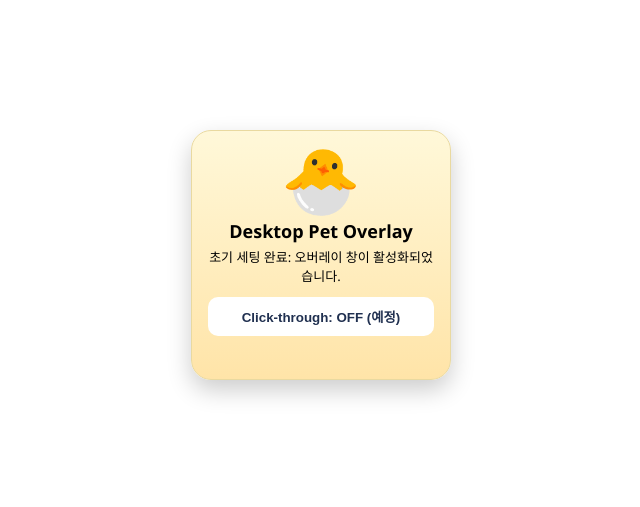
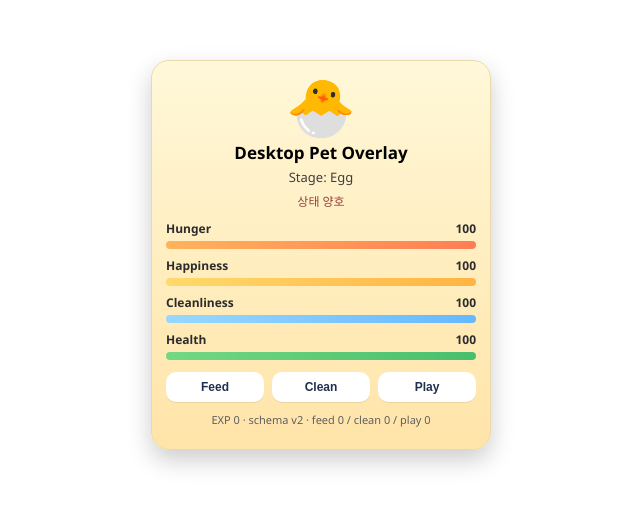
Before and after one commit to Jinhyo-Jung/DesktopPetOverlay, a website built with Vite: page index.html in a window 1280 px wide. Shown: the part 145-652 px from the top of the page, without its empty margins (319-959 px from the left). Built offline with nearby package versions, Linux system fonts and the light colour scheme.

Commit message:
feat: implement feed/clean/play flow with save migration guard

```diff
--- a/index.html
+++ b/index.html
@@ -8,10 +8,57 @@
   <body>
     <main class="pet-shell">
       <section class="pet-card">
-        <div class="pet-face" aria-hidden="true">🐣</div>
+        <div id="pet-face" class="pet-face" aria-hidden="true">🐣</div>
         <h1>Desktop Pet Overlay</h1>
-        <p>초기 세팅 완료: 오버레이 창이 활성화되었습니다.</p>
-        <button id="click-toggle" type="button">Click-through: OFF (예정)</button>
+        <p id="stage-text" class="stage-text">Stage: Egg</p>
+        <p id="warning-text" class="warning-text">상태 양호</p>
+
+        <section class="stats-panel" aria-label="Pet stats">
+          <div class="stat-item">
+            <div class="stat-label-row">
+              <span>Hunger</span>
+              <span id="hunger-value">100</span>
+            </div>
+            <div class="stat-bar">
+              <div id="hunger-fill" class="stat-fill hunger"></div>
+            </div>
+          </div>
+          <div class="stat-item">
+            <div class="stat-label-row">
+              <span>Happiness</span>
+              <span id="happiness-value">100</span>
+            </div>
+            <div class="stat-bar">
+              <div id="happiness-fill" class="stat-fill happiness"></div>
+            </div>
+          </div>
+          <div class="stat-item">
+            <div class="stat-label-row">
+              <span>Cleanliness</span>
+              <span id="cleanliness-value">100</span>
+            </div>
+            <div class="stat-bar">
+              <div id="cleanliness-fill" class="stat-fill cleanliness"></div>
+            </div>
+          </div>
+          <div class="stat-item">
+            <div class="stat-label-row">
+              <span>Health</span>
+              <span id="health-value">100</span>
+            </div>
+            <div class="stat-bar">
+              <div id="health-fill" class="stat-fill health"></div>
+            </div>
+          </div>
+        </section>
+
+        <div class="action-row">
+          <button id="feed-btn" type="button">Feed</button>
+          <button id="clean-btn" type="button">Clean</button>
+          <button id="play-btn" type="button">Play</button>
+        </div>
+
+        <p id="meta-text" class="meta-text">EXP 0 · schema v2</p>
       </section>
     </main>
     <script type="module" src="/src/renderer.ts"></script>
--- a/src/index.css
+++ b/src/index.css
@@ -25,43 +25,124 @@ body {
   height: 100%;
   display: grid;
   place-items: center;
+  padding: 8px;
 }
 
 .pet-card {
-  width: 260px;
-  min-height: 250px;
-  border-radius: 20px;
-  border: 1px solid #e9d9a0;
+  width: 100%;
+  max-width: 340px;
+  min-height: 390px;
+  border-radius: 18px;
+  border: 1px solid #ead9aa;
   background: linear-gradient(180deg, #fff8d9, #ffe4a8);
   box-shadow: 0 10px 24px rgba(0, 0, 0, 0.2);
-  padding: 16px;
+  padding: 14px;
+  text-align: left;
+}
+
+.pet-face {
+  text-align: center;
+  font-size: 56px;
+  line-height: 1;
+  margin-top: 2px;
+}
+
+h1 {
+  margin: 8px 0 0;
+  font-size: 17px;
   text-align: center;
 }
 
-.pet-face {
-  font-size: 64px;
-  line-height: 1;
+.stage-text {
+  margin: 4px 0 0;
+  text-align: center;
+  font-size: 13px;
+  color: #3f3f3f;
 }
 
-h1 {
-  margin: 8px 0 4px;
-  font-size: 18px;
+.warning-text {
+  margin: 6px 0 10px;
+  font-size: 12px;
+  text-align: center;
+  color: #95413f;
+  min-height: 18px;
 }
 
-p {
-  margin: 0;
-  font-size: 13px;
+.stats-panel {
+  display: grid;
+  gap: 8px;
+}
+
+.stat-item {
+  display: grid;
+  gap: 4px;
+}
+
+.stat-label-row {
+  display: flex;
+  align-items: center;
+  justify-content: space-between;
+  font-size: 12px;
+  font-weight: 600;
+  color: #2c2c2c;
+}
+
+.stat-bar {
+  height: 8px;
+  border-radius: 999px;
+  background: rgba(0, 0, 0, 0.12);
+  overflow: hidden;
+}
+
+.stat-fill {
+  height: 100%;
+  width: 100%;
+  transition: width 160ms ease-out;
+}
+
+.stat-fill.hunger {
+  background: linear-gradient(90deg, #ffb35b, #ff7d55);
+}
+
+.stat-fill.happiness {
+  background: linear-gradient(90deg, #ffd96c, #ffb443);
+}
+
+.stat-fill.cleanliness {
+  background: linear-gradient(90deg, #97d8ff, #66b8ff);
+}
+
+.stat-fill.health {
+  background: linear-gradient(90deg, #74d783, #47bf6d);
+}
+
+.action-row {
+  margin-top: 12px;
+  display: grid;
+  grid-template-columns: repeat(3, minmax(0, 1fr));
+  gap: 8px;
 }
 
 button {
-  margin-top: 12px;
-  width: 100%;
   border: 0;
   border-radius: 10px;
-  padding: 10px;
-  font-weight: 600;
+  padding: 8px;
+  font-size: 12px;
+  font-weight: 700;
   color: #203050;
   background: #fff;
+  box-shadow: 0 1px 0 rgba(0, 0, 0, 0.08);
   cursor: pointer;
   -webkit-app-region: no-drag;
 }
+
+button:active {
+  transform: translateY(1px);
+}
+
+.meta-text {
+  margin: 10px 0 0;
+  font-size: 11px;
+  color: #5f5f5f;
+  text-align: center;
+}
--- /dev/null
+++ b/src/petState.ts
@@ -0,0 +1,321 @@
+export type Stage = 'Egg' | 'Baby' | 'Teen' | 'Adult';
+
+export type ActionType = 'feed' | 'clean' | 'play';
+
+export interface Stats {
+  hunger: number;
+  happiness: number;
+  cleanliness: number;
+  health: number;
+}
+
+export interface ActionCounts {
+  feed: number;
+  clean: number;
+  play: number;
+}
+
+export interface PetSave {
+  schemaVersion: number;
+  stats: Stats;
+  stage: Stage;
+  exp: number;
+  lastSeenTimestamp: string;
+  actionCounts: ActionCounts;
+}
+
+export interface PetState extends PetSave {
+  warnings: string[];
+}
+
+const STORAGE_KEY = 'desktop-pet-overlay-save';
+export const CURRENT_SCHEMA_VERSION = 2;
+export const TICK_INTERVAL_MS = 60_000;
+const MAX_OFFLINE_MINUTES = 12 * 60;
+
+const DANGER_THRESHOLD = 25;
+const DECAY_PER_MINUTE = {
+  hunger: 0.22,
+  happiness: 0.18,
+  cleanliness: 0.2,
+};
+const HEALTH_PENALTY_PER_MINUTE = 0.16;
+
+const ACTION_EFFECTS: Record<
+  ActionType,
+  { hunger: number; happiness: number; cleanliness: number; health: number; exp: number }
+> = {
+  feed: { hunger: 26, happiness: 0, cleanliness: 0, health: 2, exp: 2 },
+  clean: { hunger: 0, happiness: 0, cleanliness: 24, health: 2, exp: 2 },
+  play: { hunger: 0, happiness: 22, cleanliness: 0, health: 0, exp: 4 },
+};
+
+const DEFAULT_STATS: Stats = {
+  hunger: 100,
+  happiness: 100,
+  cleanliness: 100,
+  health: 100,
+};
+
+const DEFAULT_ACTION_COUNTS: ActionCounts = {
+  feed: 0,
+  clean: 0,
+  play: 0,
+};
+
+function clamp(value: number): number {
+  return Math.max(0, Math.min(100, value));
+}
+
+function toNumber(value: unknown, fallback: number): number {
+  if (typeof value !== 'number' || Number.isNaN(value) || !Number.isFinite(value)) {
+    return fallback;
+  }
+  return value;
+}
+
+function asRecord(value: unknown): Record<string, unknown> | null {
+  if (!value || typeof value !== 'object') {
+    return null;
+  }
+  return value as Record<string, unknown>;
+}
+
+function normalizeStats(value: unknown): Stats {
+  const record = asRecord(value);
+  if (!record) {
+    return { ...DEFAULT_STATS };
+  }
+
+  return {
+    hunger: clamp(toNumber(record.hunger, DEFAULT_STATS.hunger)),
+    happiness: clamp(toNumber(record.happiness, DEFAULT_STATS.happiness)),
+    cleanliness: clamp(toNumber(record.cleanliness, DEFAULT_STATS.cleanliness)),
+    health: clamp(toNumber(record.health, DEFAULT_STATS.health)),
+  };
+}
+
+function normalizeActionCounts(value: unknown): ActionCounts {
+  const record = asRecord(value);
+  if (!record) {
+    return { ...DEFAULT_ACTION_COUNTS };
+  }
+
+  return {
+    feed: Math.max(0, Math.floor(toNumber(record.feed, 0))),
+    clean: Math.max(0, Math.floor(toNumber(record.clean, 0))),
+    play: Math.max(0, Math.floor(toNumber(record.play, 0))),
+  };
+}
+
+function toIsoTimestamp(value: unknown, fallbackIso: string): string {
+  if (typeof value === 'string') {
+    const parsed = Date.parse(value);
+    if (Number.isFinite(parsed)) {
+      return new Date(parsed).toISOString();
+    }
+  }
+
+  if (typeof value === 'number' && Number.isFinite(value)) {
+    return new Date(value).toISOString();
+  }
+
+  return fallbackIso;
+}
+
+function deriveStage(exp: number): Stage {
+  if (exp >= 180) {
+    return 'Adult';
+  }
+  if (exp >= 90) {
+    return 'Teen';
+  }
+  if (exp >= 30) {
+    return 'Baby';
+  }
+  return 'Egg';
+}
+
+function normalizeStage(value: unknown, exp: number): Stage {
+  if (value === 'Egg' || value === 'Baby' || value === 'Teen' || value === 'Adult') {
+    return value;
+  }
+  return deriveStage(exp);
+}
+
+function defaultSave(nowIso: string): PetSave {
+  return {
+    schemaVersion: CURRENT_SCHEMA_VERSION,
+    stats: { ...DEFAULT_STATS },
+    stage: 'Egg',
+    exp: 0,
+    lastSeenTimestamp: nowIso,
+    actionCounts: { ...DEFAULT_ACTION_COUNTS },
+  };
+}
+
+function applyDecay(save: PetSave, elapsedMinutes: number, nowIso: string): PetSave {
+  const safeMinutes = Math.max(0, Math.min(MAX_OFFLINE_MINUTES, Math.floor(elapsedMinutes)));
+  if (safeMinutes <= 0) {
+    return { ...save, lastSeenTimestamp: nowIso };
+  }
+
+  const hunger = clamp(save.stats.hunger - DECAY_PER_MINUTE.hunger * safeMinutes);
+  const happiness = clamp(save.stats.happiness - DECAY_PER_MINUTE.happiness * safeMinutes);
+  const cleanliness = clamp(save.stats.cleanliness - DECAY_PER_MINUTE.cleanliness * safeMinutes);
+
+  let health = save.stats.health;
+  if (hunger <= DANGER_THRESHOLD || cleanliness <= DANGER_THRESHOLD) {
+    health = clamp(health - HEALTH_PENALTY_PER_MINUTE * safeMinutes);
+  }
+
+  return {
+    ...save,
+    stats: {
+      hunger,
+      happiness,
+      cleanliness,
+      health,
+    },
+    lastSeenTimestamp: nowIso,
+  };
+}
+
+function readRawSave(): unknown {
+  try {
+    const raw = window.localStorage.getItem(STORAGE_KEY);
+    if (!raw) {
+      return null;
+    }
+    return JSON.parse(raw) as unknown;
+  } catch {
+    return null;
+  }
+}
+
+export function migrateSave(rawSave: unknown, nowIso: string): PetSave {
+  const record = asRecord(rawSave);
+  if (!record) {
+    return defaultSave(nowIso);
+  }
+
+  const statsSource = asRecord(record.stats) ?? record;
+  const stats = normalizeStats(statsSource);
+  const exp = Math.max(0, Math.floor(toNumber(record.exp, 0)));
+  const stage = normalizeStage(record.stage, exp);
+  const actionCounts = normalizeActionCounts(record.actionCounts);
+  const schemaVersion = Math.max(1, Math.floor(toNumber(record.schemaVersion, 1)));
+  const lastSeenTimestamp = toIsoTimestamp(record.lastSeenTimestamp, nowIso);
+
+  const migrated: PetSave = {
+    schemaVersion,
+    stats,
+    stage,
+    exp,
+    lastSeenTimestamp,
+    actionCounts,
+  };
+
+  return {
+    ...migrated,
+    schemaVersion: CURRENT_SCHEMA_VERSION,
+  };
+}
+
+function buildWarnings(stats: Stats): string[] {
+  const warnings: string[] = [];
+  if (stats.hunger <= DANGER_THRESHOLD) {
+    warnings.push('배고픔 주의');
+  }
+  if (stats.cleanliness <= DANGER_THRESHOLD) {
+    warnings.push('청결 주의');
+  }
+  if (stats.happiness <= DANGER_THRESHOLD) {
+    warnings.push('행복도 주의');
+  }
+  if (stats.health <= DANGER_THRESHOLD) {
+    warnings.push('건강 주의');
+  }
+
+  if (warnings.length === 0) {
+    warnings.push('상태 양호');
+  }
+
+  return warnings;
+}
+
+function toState(save: PetSave): PetState {
+  return {
+    ...save,
+    warnings: buildWarnings(save.stats),
+  };
+}
+
+function toSave(state: PetState | PetSave): PetSave {
+  return {
+    schemaVersion: CURRENT_SCHEMA_VERSION,
+    stats: {
+      hunger: clamp(state.stats.hunger),
+      happiness: clamp(state.stats.happiness),
+      cleanliness: clamp(state.stats.cleanliness),
+      health: clamp(state.stats.health),
+    },
+    stage: normalizeStage(state.stage, state.exp),
+    exp: Math.max(0, Math.floor(state.exp)),
+    lastSeenTimestamp: toIsoTimestamp(state.lastSeenTimestamp, new Date().toISOString()),
+    actionCounts: normalizeActionCounts(state.actionCounts),
+  };
+}
+
+export function persistSave(state: PetState | PetSave): void {
+  const normalized = toSave(state);
+  window.localStorage.setItem(STORAGE_KEY, JSON.stringify(normalized));
+}
+
+export function loadState(): PetState {
+  const now = new Date();
+  const nowIso = now.toISOString();
+  const raw = readRawSave();
+  const migrated = migrateSave(raw, nowIso);
+
+  const elapsedMs = now.getTime() - Date.parse(migrated.lastSeenTimestamp);
+  const elapsedMinutes = Number.isFinite(elapsedMs) ? Math.floor(elapsedMs / 60_000) : 0;
+  const decayed = applyDecay(migrated, elapsedMinutes, nowIso);
+  decayed.stage = deriveStage(decayed.exp);
+  persistSave(decayed);
+
+  return toState(decayed);
+}
+
+export function runTick(current: PetState): PetState {
+  const next = applyDecay(toSave(current), 1, new Date().toISOString());
+  next.stage = deriveStage(next.exp);
+  persistSave(next);
+  return toState(next);
+}
+
+export function applyAction(current: PetState, action: ActionType): PetState {
+  const effects = ACTION_EFFECTS[action];
+  const nowIso = new Date().toISOString();
+  const base = toSave(current);
+
+  const next: PetSave = {
+    ...base,
+    stats: {
+      hunger: clamp(base.stats.hunger + effects.hunger),
+      happiness: clamp(base.stats.happiness + effects.happiness),
+      cleanliness: clamp(base.stats.cleanliness + effects.cleanliness),
+      health: clamp(base.stats.health + effects.health),
+    },
+    exp: base.exp + effects.exp,
+    lastSeenTimestamp: nowIso,
+    actionCounts: {
+      ...base.actionCounts,
+      [action]: base.actionCounts[action] + 1,
+    },
+  };
+
+  next.stage = deriveStage(next.exp);
+  persistSave(next);
+  return toState(next);
+}
--- a/src/renderer.ts
+++ b/src/renderer.ts
@@ -1,9 +1,80 @@
 import './index.css';
+import {
+  CURRENT_SCHEMA_VERSION,
+  TICK_INTERVAL_MS,
+  applyAction,
+  loadState,
+  persistSave,
+  runTick,
+  type PetState,
+  type Stage,
+} from './petState';
 
-const button = document.getElementById('click-toggle');
+const STAGE_FACE_MAP: Record<Stage, string> = {
+  Egg: '🐣',
+  Baby: '🐥',
+  Teen: '🐱',
+  Adult: '🐈',
+};
 
-if (button) {
-  button.addEventListener('click', () => {
-    button.textContent = 'Click-through: OFF (예정)';
-  });
-}
+type StatKey = 'hunger' | 'happiness' | 'cleanliness' | 'health';
+
+const statKeys: StatKey[] = ['hunger', 'happiness', 'cleanliness', 'health'];
+
+const statValueElements: Record<StatKey, HTMLElement> = {
+  hunger: document.getElementById('hunger-value') as HTMLElement,
+  happiness: document.getElementById('happiness-value') as HTMLElement,
+  cleanliness: document.getElementById('cleanliness-value') as HTMLElement,
+  health: document.getElementById('health-value') as HTMLElement,
+};
+
+const statFillElements: Record<StatKey, HTMLElement> = {
+  hunger: document.getElementById('hunger-fill') as HTMLElement,
+  happiness: document.getElementById('happiness-fill') as HTMLElement,
+  cleanliness: document.getElementById('cleanliness-fill') as HTMLElement,
+  health: document.getElementById('health-fill') as HTMLElement,
+};
+
+const faceElement = document.getElementById('pet-face') as HTMLElement;
+const stageTextElement = document.getElementById('stage-text') as HTMLElement;
+const warningTextElement = document.getElementById('warning-text') as HTMLElement;
+const metaTextElement = document.getElementById('meta-text') as HTMLElement;
+const feedButton = document.getElementById('feed-btn') as HTMLButtonElement;
+const cleanButton = document.getElementById('clean-btn') as HTMLButtonElement;
+const playButton = document.getElementById('play-btn') as HTMLButtonElement;
+
+let state: PetState = loadState();
+
+const render = (nextState: PetState): void => {
+  state = nextState;
+  faceElement.textContent = STAGE_FACE_MAP[state.stage];
+  stageTextElement.textContent = `Stage: ${state.stage}`;
+  warningTextElement.textContent = state.warnings.join(' · ');
+  metaTextElement.textContent =
+    `EXP ${state.exp} · schema v${CURRENT_SCHEMA_VERSION} · ` +
+    `feed ${state.actionCounts.feed} / clean ${state.actionCounts.clean} / play ${state.actionCounts.play}`;
+
+  for (const key of statKeys) {
+    const value = Math.round(state.stats[key]);
+    statValueElements[key].textContent = String(value);
+    statFillElements[key].style.width = `${value}%`;
+  }
+};
+
+const handleAction = (action: 'feed' | 'clean' | 'play'): void => {
+  render(applyAction(state, action));
+};
+
+feedButton.addEventListener('click', () => handleAction('feed'));
+cleanButton.addEventListener('click', () => handleAction('clean'));
+playButton.addEventListener('click', () => handleAction('play'));
+
+window.addEventListener('beforeunload', () => {
+  persistSave(state);
+});
+
+setInterval(() => {
+  render(runTick(state));
+}, TICK_INTERVAL_MS);
+
+render(state);
```
Also changed, not shown: docs/CHANGE_LOG.md (+7 -0 lines), source/save-fixtures/latest-schema-v2.json (added, +17 -0 lines), source/save-fixtures/legacy-schema-v1.json (added, +12 -0 lines), src/main.ts (+4 -4 lines).
